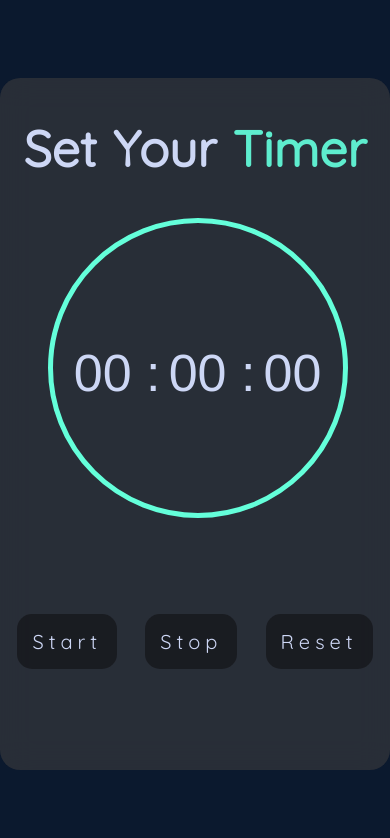
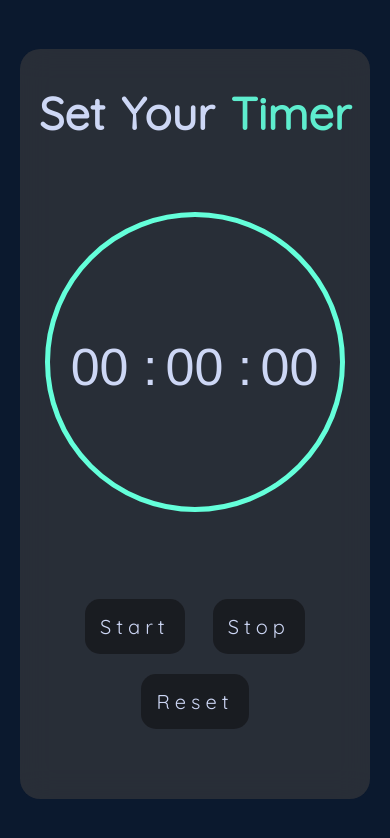
Before and after one commit to johnnydomingo/Ticker, a plain HTML site: page index.html in a window 390 px wide. Drawn offline with Linux system fonts and the light colour scheme.

Commit message:
Update media queries

```diff
--- a/style.css
+++ b/style.css
@@ -84,11 +84,15 @@ h3 {
 }
 @media only screen and (max-width: 414px) {
   .container {
-    width: 390px;
-    height: 692px;
+    width: 350px;
+    height: 750px;
+  }
+  h1, h2, h3 {
+    font-size: 45px;
   }
   #display {
-    margin-left: 12.2%;
+    margin-top: 18%;
+    margin-left: 7%;
   }
   .buttons{
     margin-top: 22%;
```
